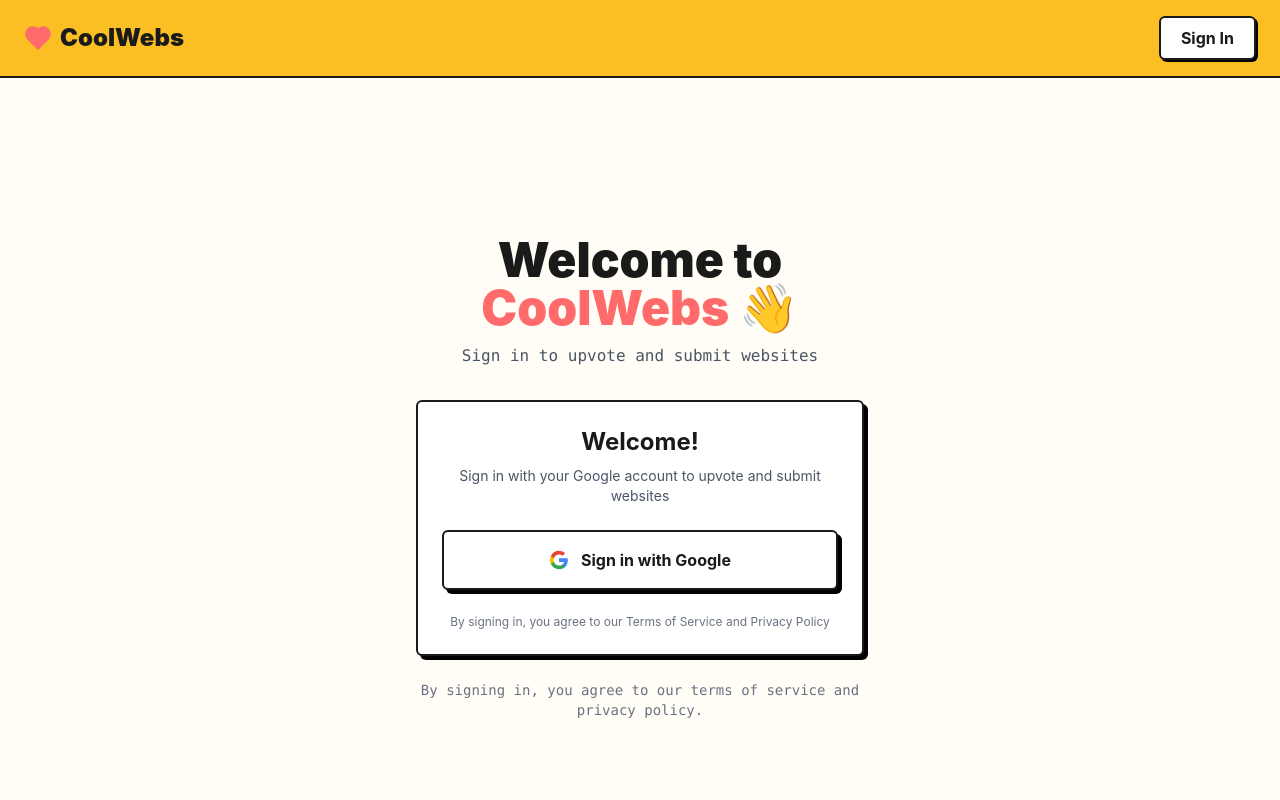
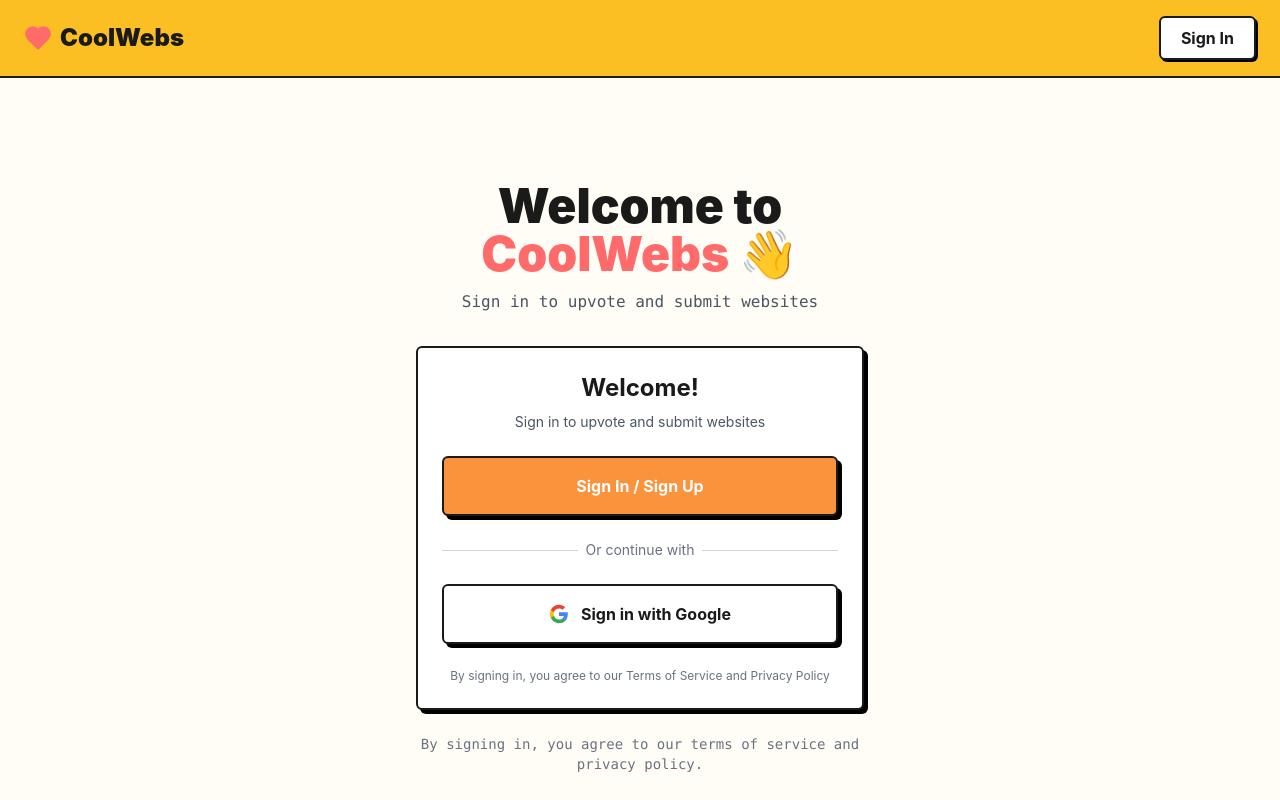
Before and after one commit to kartikmendiratta/cool-websites, a Next.js app: page /login in a window 1280 px wide. Shown: the top 800 px of the page. Built offline with nearby package versions, Linux system fonts and the light colour scheme; no server answers.

Commit message:
auth0 setup

```diff
--- a/components/AuthForm.tsx
+++ b/components/AuthForm.tsx
@@ -6,10 +6,16 @@
 export function AuthForm() {
   const [loading, setLoading] = useState(false);
 
+  const handleSignIn = () => {
+    setLoading(true);
+    // Redirect to Auth0 Universal Login (supports Google + Email/Password)
+    window.location.href = "/auth/login";
+  };
+
   const handleGoogleSignIn = () => {
     setLoading(true);
-    // Redirect to Auth0 login - forces Google sign-in
-    window.location.href = "/auth/login";
+    // Direct Google OAuth
+    window.location.href = "/auth/login?connection=google-oauth2";
   };
 
   return (
@@ -18,11 +24,34 @@
       <div className="text-center">
         <h2 className="text-2xl font-bold text-retro-dark mb-2">Welcome!</h2>
         <p className="text-gray-600 text-sm">
-          Sign in with your Google account to upvote and submit websites
+          Sign in to upvote and submit websites
         </p>
       </div>
 
-      {/* Google Sign In via Auth0 */}
+      {/* Universal Login - Shows all auth methods */}
+      <button
+        type="button"
+        onClick={handleSignIn}
+        disabled={loading}
+        className="w-full bg-retro-orange text-white font-bold py-4 px-4 rounded-md border-2 border-retro-dark shadow-retro hover:translate-x-[4px] hover:translate-y-[4px] hover:shadow-none transition-all duration-100 disabled:opacity-50 disabled:cursor-not-allowed disabled:hover:translate-x-0 disabled:hover:translate-y-0 disabled:hover:shadow-retro"
+      >
+        {loading ? (
+          <Loader2 className="w-5 h-5 animate-spin" />
+        ) : (
+          "Sign In / Sign Up"
+        )}
+      </button>
+
+      <div className="relative">
+        <div className="absolute inset-0 flex items-center">
+          <div className="w-full border-t border-gray-300"></div>
+        </div>
+        <div className="relative flex justify-center text-sm">
+          <span className="px-2 bg-white text-gray-500">Or continue with</span>
+        </div>
+      </div>
+
+      {/* Google Sign In Direct */}
       <button
         type="button"
         onClick={handleGoogleSignIn}
--- a/components/SubmitForm.tsx
+++ b/components/SubmitForm.tsx
@@ -79,8 +79,7 @@
           Website Title
         </label>
         <div className="relative">
-          <Type className="absolute left-3 top-1/2 -translate-y-1/2 w-5 h-5 text-gray-400" />
-          <input
+<input
             type="text"
             required
             value={title}
@@ -97,8 +96,7 @@
           Website URL
         </label>
         <div className="relative">
-          <Globe className="absolute left-3 top-1/2 -translate-y-1/2 w-5 h-5 text-gray-400" />
-          <input
+ <input
             type="url"
             required
             value={url}
@@ -114,8 +112,7 @@
           Description
         </label>
         <div className="relative">
-          <FileText className="absolute left-3 top-3 w-5 h-5 text-gray-400" />
-          <textarea
+<textarea
             required
             value={description}
             onChange={(e) => setDescription(e.target.value)}
--- a/lib/auth0.ts
+++ b/lib/auth0.ts
@@ -1,9 +1,10 @@
 import { Auth0Client } from "@auth0/nextjs-auth0/server";
 
 // Auth0 client - automatically reads from environment variables
+// Supports both Google OAuth and Email/Password authentication
 export const auth0 = new Auth0Client({
   authorizationParameters: {
-    connection: "google-oauth2", // Force Google sign-in
     scope: "openid profile email",
+    // No connection specified = shows Auth0 Universal Login with all enabled methods
   },
 });
```
